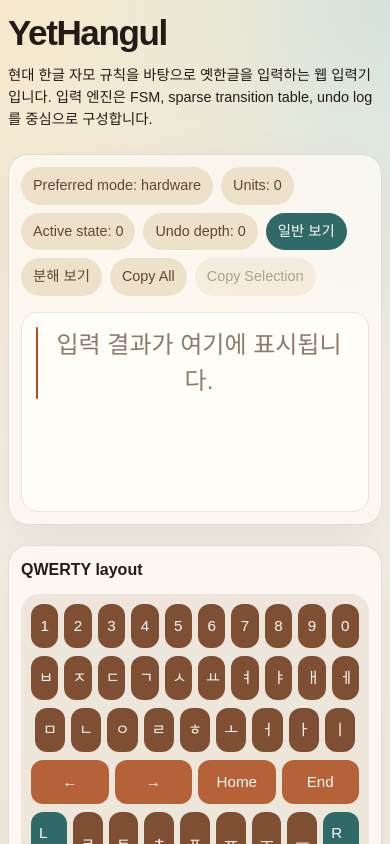
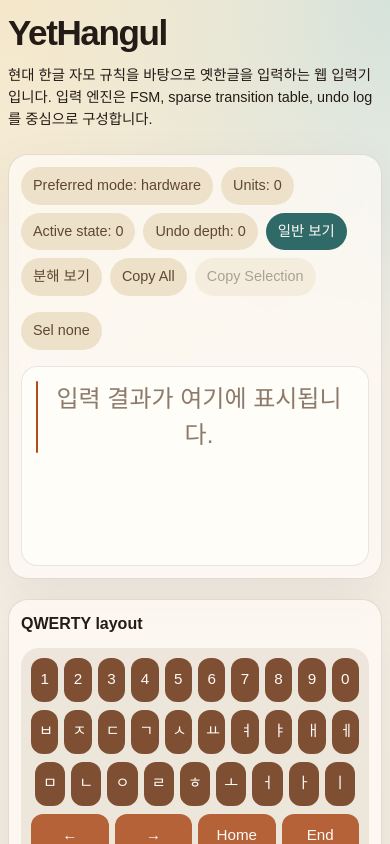
Before and after one commit to mathpaul3/YetHangul, a React (Vite) app: page / in a window 390 px wide. Shown: the top 844 px of the page. Built offline with nearby package versions, Linux system fonts and the light colour scheme; a web font is replaced by a local one.

Commit message:
feat: add compact mobile editor state rail

```diff
--- a/src/assets/styles/global.css
+++ b/src/assets/styles/global.css
@@ -167,6 +167,27 @@ textarea {
   display: flex;
   flex-wrap: wrap;
   gap: 8px;
+}
+
+.compact-state-rail {
+  display: none;
+  flex-wrap: wrap;
+  gap: 8px;
+}
+
+.compact-state-badge {
+  padding: 6px 10px;
+  font-size: 0.84rem;
+}
+
+.compact-state-badge-oneshot {
+  background: #b14d1f;
+  color: #fffaf5;
+}
+
+.compact-state-badge-locked {
+  background: #6f2c91;
+  color: #fffaf5;
 }
 
 .badge {
@@ -445,6 +466,10 @@ textarea {
     font-size: 0.9rem;
   }
 
+  .compact-state-rail {
+    display: flex;
+  }
+
   .keyboard-row-2 {
     padding-inline: 8px;
   }
--- a/src/features/ime/hooks/useImeWorkbench.ts
+++ b/src/features/ime/hooks/useImeWorkbench.ts
@@ -22,6 +22,7 @@ import {
   resolveBeforeInputInterop,
   resolveCompositionEndInterop,
 } from '@/features/ime/services/inputInterop'
+import { buildCompactSurfaceSummary } from '@/features/ime/services/interactionSummary'
 import {
   getLongPressModifierMode,
   getNextModifierMode,
@@ -140,6 +141,10 @@ export function useImeWorkbench() {
   const renderedCaretIndex = useMemo(
     () => caretIndex + compositionUnits.length,
     [caretIndex, compositionUnits.length],
+  )
+  const compactSurfaceSummary = useMemo(
+    () => buildCompactSurfaceSummary(selectionRange, engineState.modifierState),
+    [engineState.modifierState, selectionRange],
   )
   const renderedText = useMemo(() => renderedUnits.join(''), [renderedUnits])
 
@@ -1019,6 +1024,7 @@ export function useImeWorkbench() {
     selectionRange,
     renderedUnits,
     renderedCaretIndex,
+    compactSurfaceSummary,
     engineState,
     hardwareModifierState,
     pressedVisualKeys,
--- /dev/null
+++ b/src/features/ime/services/interactionSummary.ts
@@ -0,0 +1,43 @@
+import type { ModifierState } from '@/engine/core/types'
+import type { UnitSelectionRange } from '@/features/ime/services/editorUnits'
+
+export type CompactModifierSummary = {
+  key: keyof ModifierState
+  label: string
+  mode: ModifierState[keyof ModifierState]
+}
+
+export type CompactSurfaceSummary = {
+  selectionLabel: string
+  activeModifiers: CompactModifierSummary[]
+}
+
+const MODIFIER_LABELS: Record<keyof ModifierState, string> = {
+  leftCtrl: 'L Ctrl',
+  rightCtrl: 'R Ctrl',
+  leftShift: 'L Shift',
+  rightShift: 'R Shift',
+}
+
+export function buildCompactSurfaceSummary(
+  selectionRange: UnitSelectionRange,
+  modifierState: ModifierState,
+): CompactSurfaceSummary {
+  const selectionLabel =
+    selectionRange == null
+      ? 'Sel none'
+      : `Sel ${Math.min(selectionRange.start, selectionRange.end)}-${Math.max(selectionRange.start, selectionRange.end)}`
+
+  const activeModifiers = (Object.keys(MODIFIER_LABELS) as Array<keyof ModifierState>)
+    .filter((key) => modifierState[key] !== 'off')
+    .map((key) => ({
+      key,
+      label: MODIFIER_LABELS[key],
+      mode: modifierState[key],
+    }))
+
+  return {
+    selectionLabel,
+    activeModifiers,
+  }
+}
--- a/src/features/ime/ui/ImeWorkbench.tsx
+++ b/src/features/ime/ui/ImeWorkbench.tsx
@@ -70,6 +70,7 @@ export function ImeWorkbench() {
     pressedVisualKeys,
     renderedUnits,
     renderedCaretIndex,
+    compactSurfaceSummary,
     selectionRange,
     handleInput,
     handleVirtualBackspacePointerDown,
@@ -198,6 +199,17 @@ export function ImeWorkbench() {
             >
               Copy Selection
             </button>
+          </div>
+          <div className="compact-state-rail" aria-label="Current editor state">
+            <span className="badge compact-state-badge">{compactSurfaceSummary.selectionLabel}</span>
+            {compactSurfaceSummary.activeModifiers.map((modifier) => (
+              <span
+                className={`badge compact-state-badge compact-state-badge-${modifier.mode}`}
+                key={modifier.label}
+              >
+                {modifier.label}: {modifier.mode}
+              </span>
+            ))}
           </div>
           <div className="editor-output editor-surface">
             {renderedUnits.length === 0 ? (
```
Also changed, not shown: 3 other files (tests, documents, lock files or other folders).
